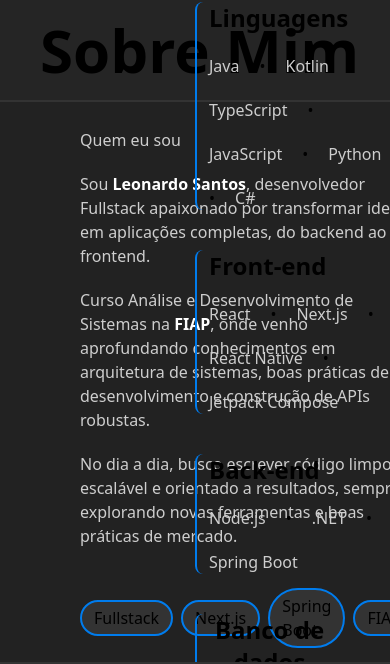
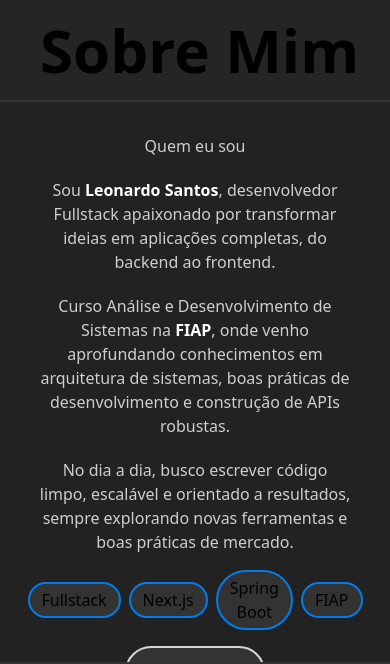
Before and after one commit to leonardobarbosas/portfolio-leosantos, a Next.js app: page /about in a window 390 px wide. Shown: the part 102-766 px from the top of the page. Built offline with nearby package versions, Linux system fonts and the light colour scheme.

Commit message:
finalizando responsividade

```diff
--- a/src/app/about/page.tsx
+++ b/src/app/about/page.tsx
@@ -14,10 +14,10 @@ export default function About() {
         Sobre Mim
       </h1>
 
-      <div className="h-full flex w-full">
-        <div className="h-full flex w-1/2">
-          <div className="flex flex-col  gap-10 pl-20 justify-center">
-            <div className="flex flex-col gap-5">
+      <div className="about-container h-full flex w-full justify-around">
+        <div className="about-box-1 h-full flex w-1/3">
+          <div className="about-box-container flex flex-col  gap-10 pl-20 justify-center">
+            <div className="flex flex-col gap-5 w-full">
               <p className="text-[#cecece]">Quem eu sou</p>
               <p className="text-[#cecece]">
                 Sou{" "}
@@ -58,11 +58,9 @@ export default function About() {
               Baixar CV
             </button>
           </div>
-
-          <div className="flex flex-col justify-center w-1/2 pr-20"></div>
         </div>
 
-        <div className="w-1/2  flex flex-col justify-center gap-10">
+        <div className="stacks-container w-1/2  flex flex-col justify-center gap-10">
           <h2 className="text-[#cecece] text-2xl font-semibold">
             Stack de tecnologias
           </h2>
--- a/src/app/globals.css
+++ b/src/app/globals.css
@@ -56,4 +56,34 @@ body {
       width: 100%;
     }
   }
+
+  .about-container {
+    display: flex;
+    flex-direction: column;
+    gap: 2rem;
+    padding-top: 2rem;
+    width: 100%;
+    align-items: center;
+  }
+
+  .about-box-1 {
+    width: 80%;
+    display: flex;
+    align-items: center;
+    justify-content: center;
+  }
+
+  .about-box-container {
+    display: flex;
+    flex-direction: column;
+    align-items: center;
+    text-align: center;
+    gap: 1rem;
+    width: 100%;
+    padding-left: 0;
+  }
+
+  .stacks-container {
+    width: 80%;
+  }
 }
--- a/src/app/projetos/[id]/page.tsx
+++ b/src/app/projetos/[id]/page.tsx
@@ -98,7 +98,7 @@ export default function Projeto() {
 
   return (
     <div className="flex flex-col h-full pt-5">
-      <h1 className="pl-10 text-6xl font-bold bg-[#252525] border-t-2 border-b-2 pt-5 pb-5 border-[#333333]">
+      <h1 className="pl-10 text-6xl font-bold bg-[#252525] border-t-2 border-b-2 pt-5 pb-5 border-[#333333] [@media(max-width:550px)]:text-4xl">
         {projeto.titulo}
       </h1>
 
@@ -113,15 +113,19 @@ export default function Projeto() {
         >
           <div className="bg-[#333333] flex flex-col w-full h-40 hover:h-60 transition-all duration-300 rounded-t-lg items-center justify-between group">
             <div className="w-full h-full flex items-center justify-between">
-              <div className="flex flex-col pl-10 gap-5">
-                <h2 className="text-4xl font-bold">{projeto.titulo}</h2>
-                <p className="text-[#a0a0a0]">{projeto.descricao}</p>
+              <div className="flex flex-col pl-10 gap-5 [@media(max-width:550px)]:pl-2">
+                <h2 className="text-4xl font-bold [@media(max-width:550px)]:text-2xl">
+                  {projeto.titulo}
+                </h2>
+                <p className="text-[#a0a0a0] [@media(max-width:550px)]:hidden">
+                  {projeto.descricao}
+                </p>
               </div>
               <Link
                 href={`${projeto.link}`}
                 target="_blank"
                 rel="noopener noreferrer"
-                className="pr-10"
+                className="pr-10 [@media(max-width:550px)]:pr-2"
               >
                 <button className="bg-[#525252] w-35 h-13 rounded-2xl hover:bg-[#686868] transition-all duration-300">
                   Repositório
@@ -129,7 +133,7 @@ export default function Projeto() {
               </Link>
             </div>
 
-            <div className="w-full h-0 group-hover:h-30 opacity-0 group-hover:opacity-100 transition-all duration-300 flex items-center justify-between px-10 pb-5">
+            <div className="w-full h-0 group-hover:h-30 opacity-0 group-hover:opacity-100 transition-all duration-300 flex items-center justify-between px-10 pb-5 [@media(max-width:850px)]:hidden">
               <div className="flex flex-col gap-3">
                 <p className="text-[#a0a0a0]">{projeto.desc_long}</p>
               </div>
```
